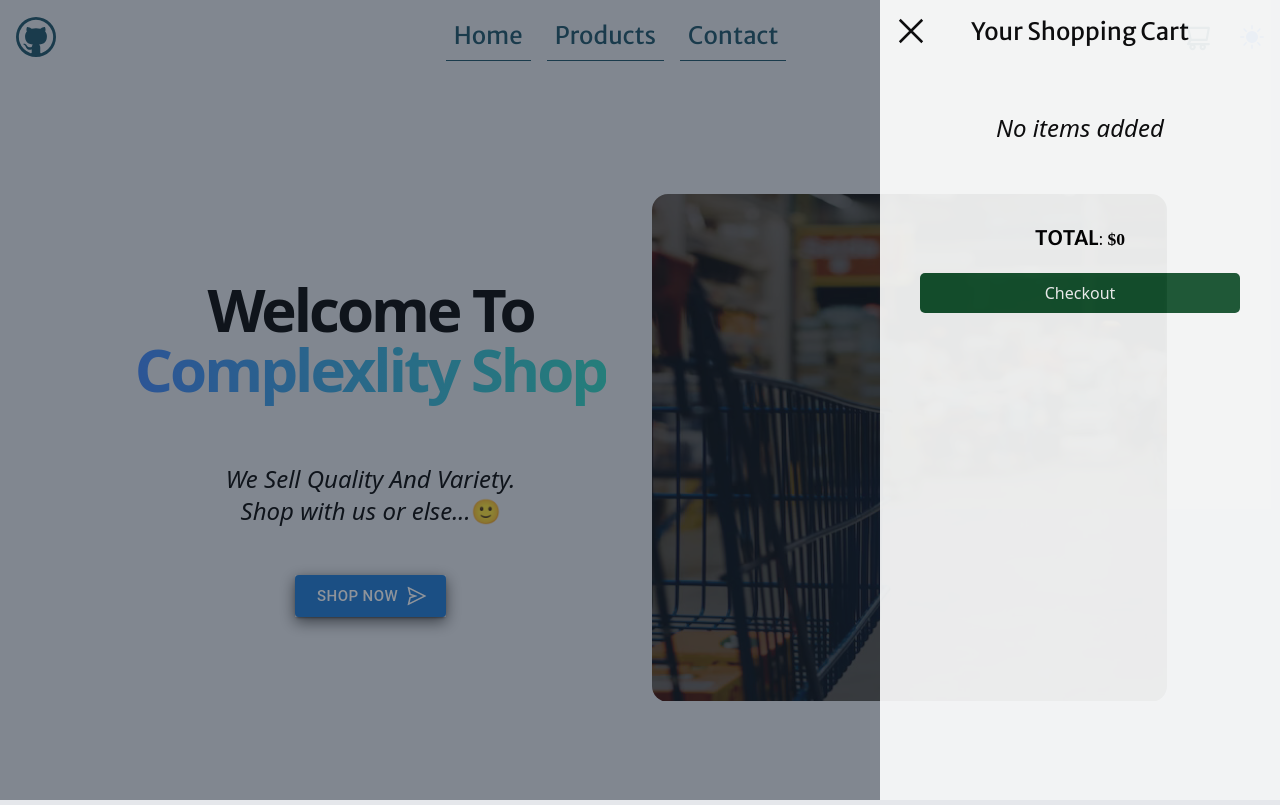
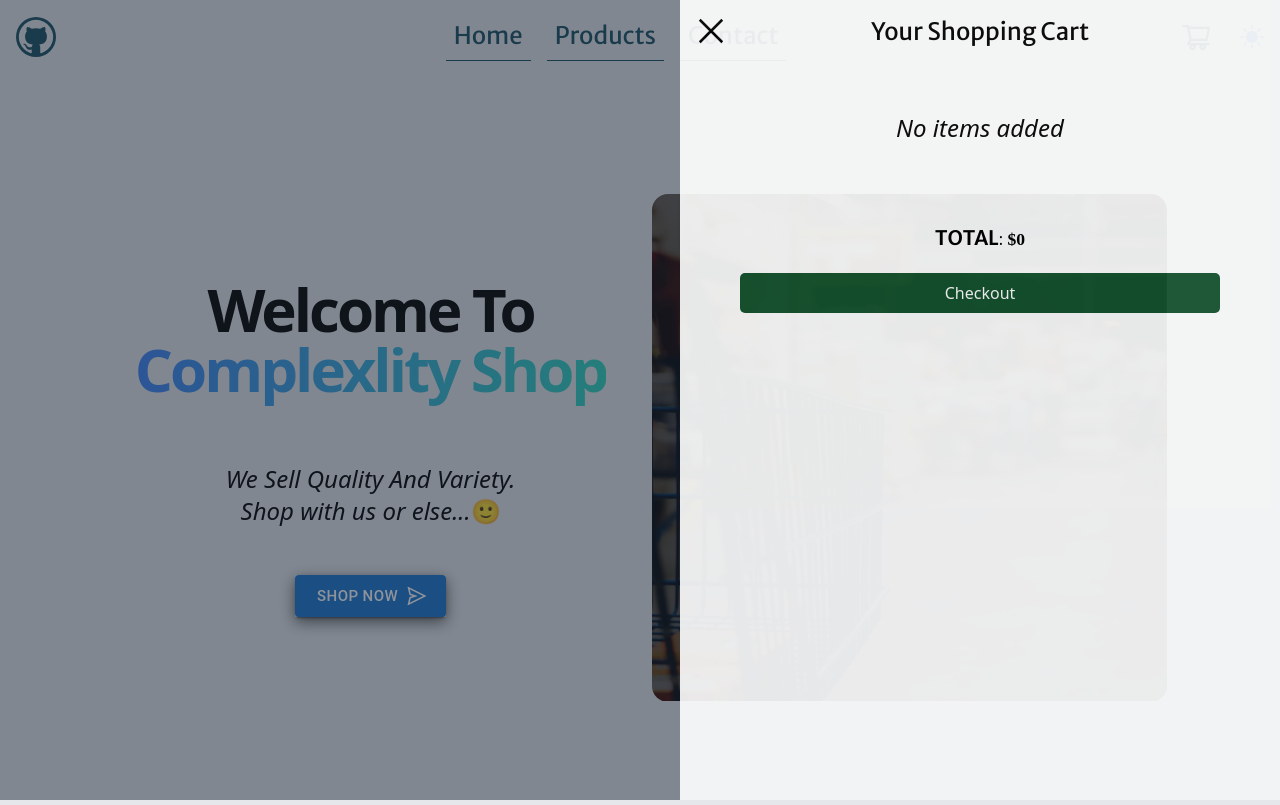
Before and after one commit to Complexlity/eCommerce-site, a React (Vite) app: page / in a window 1280 px wide. Both pictures are taken after a click on the element 1195 px from the left and 36 px from the top of the page. Built offline with nearby package versions, Linux system fonts and the light colour scheme.

Commit message:
Increase cart max width

```diff
--- a/src/components/Cart.tsx
+++ b/src/components/Cart.tsx
@@ -51,7 +51,7 @@ const Cart: FC<Props> = () => {
       <div
         className={
           divStyle +
-          " cart absolute inset-0 h-full  w-[100%] max-w-[400px] bg-white opacity-[90%] dark:bg-gray-600 dark:text-gray-100 dark:opacity-[95%] xs:inset-auto xs:top-0 xs:right-0 xs:w-[80%] md:w-[60%]"
+          " cart absolute inset-0 h-full  w-[100%] max-w-[600px] bg-white opacity-[90%] dark:bg-gray-600 dark:text-gray-100 dark:opacity-[95%] xs:inset-auto xs:top-0 xs:right-0 xs:w-[80%] md:w-[65%]"
         }
       >
         <div className="absolute left-4 top-4" onClick={closeCart}>
```
